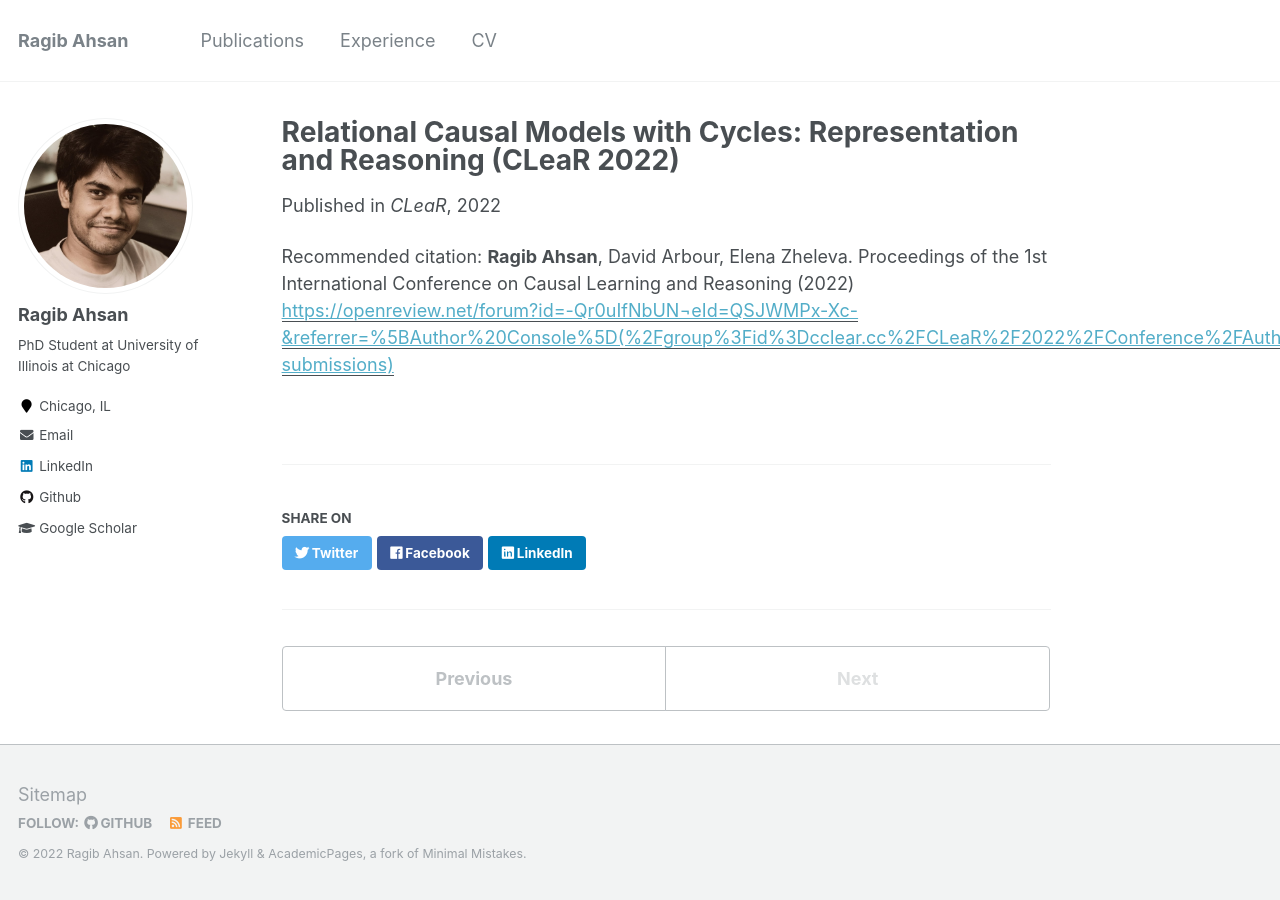
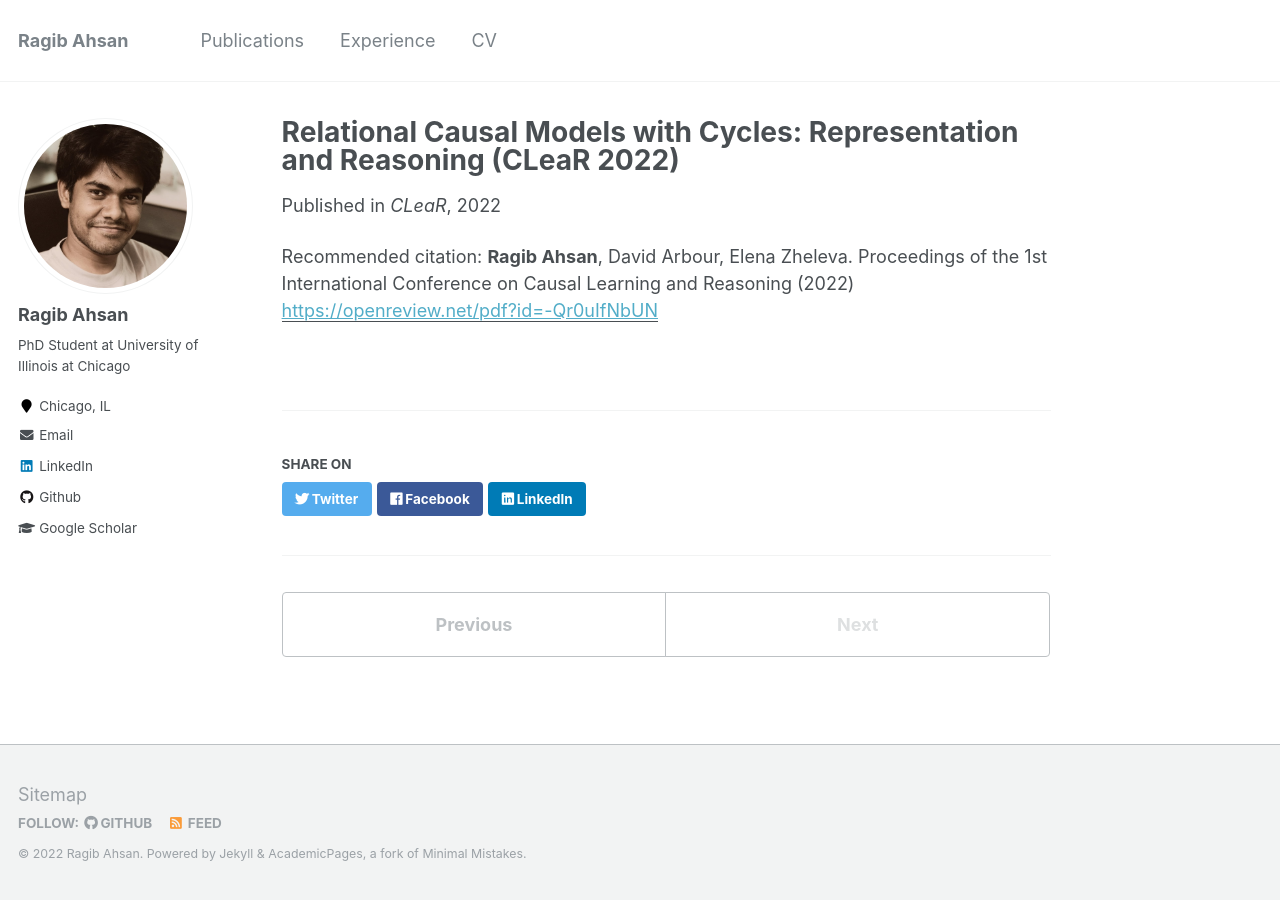
Before and after one commit to ragib06/ragib06.github.io, a Jekyll site: the page built from _publications/2022-01-13-sigma_agg.md, in a window 1280 px wide. Built offline with Jekyll 4.4.1, drawn with Linux system fonts in a browser that asks for light colours; some of the changed lines change nothing that is shown.

Commit message:
Update 2022-01-13-sigma_agg.md

```diff
--- a/_publications/2022-01-13-sigma_agg.md
+++ b/_publications/2022-01-13-sigma_agg.md
@@ -3,7 +3,7 @@ title: "Relational Causal Models with Cycles: Representation and Reasoning (CLea
 collection: publications
 date: 2022-01-13
 venue: 'CLeaR'
-paperurl: 'https://openreview.net/forum?id=-Qr0uIfNbUN&noteId=QSJWMPx-Xc-&referrer=%5BAuthor%20Console%5D(%2Fgroup%3Fid%3Dcclear.cc%2FCLeaR%2F2022%2FConference%2FAuthors%23your-submissions)'
+paperurl: 'https://openreview.net/pdf?id=-Qr0uIfNbUN'
 citation: '<b>Ragib Ahsan</b>, David Arbour, Elena Zheleva. Proceedings of the 1st International Conference on Causal Learning and Reasoning (2022)'
 
 ---
```
